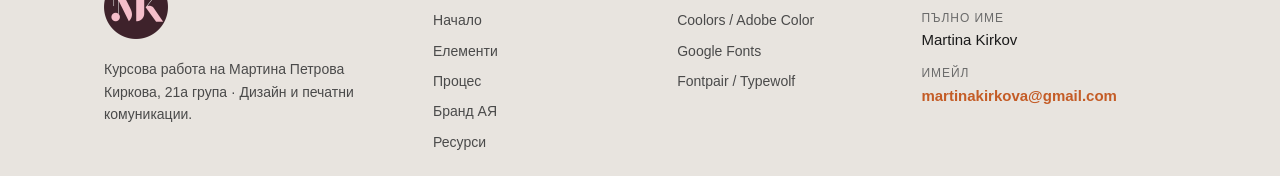
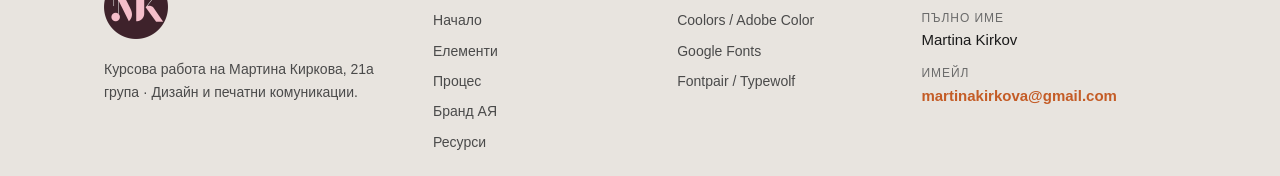
Before and after one commit to kristian0049/martinka, a plain HTML site: page brand.html in a window 1280 px wide. Shown: the part 4299-4475 px from the top of the page. Drawn offline with Linux system fonts and the light colour scheme.

Commit message:
Remove middle name from the footer
Co-Authored-By: Claude Opus 5.5 <noreply@anthropic.com>

```diff
--- a/brand.html
+++ b/brand.html
@@ -121,7 +121,7 @@
 <footer id="contact"><div class="wrap">
   <div>
     <a href="./"><img src="logo.png" alt="Лого MK"></a>
-    <p style="font-size:14px">Курсова работа на Мартина Петрова Киркова, 21а група · Дизайн и печатни комуникации.</p>
+    <p style="font-size:14px">Курсова работа на Мартина Киркова, 21а група · Дизайн и печатни комуникации.</p>
   </div>
   <div><h4>Страници</h4><ul>
     <li><a href="./">Начало</a></li>
```
Also changed, not shown: elements.html (+1 -1 lines), index.html (+1 -1 lines), process.html (+1 -1 lines), resources.html (+1 -1 lines), 1 other file.
